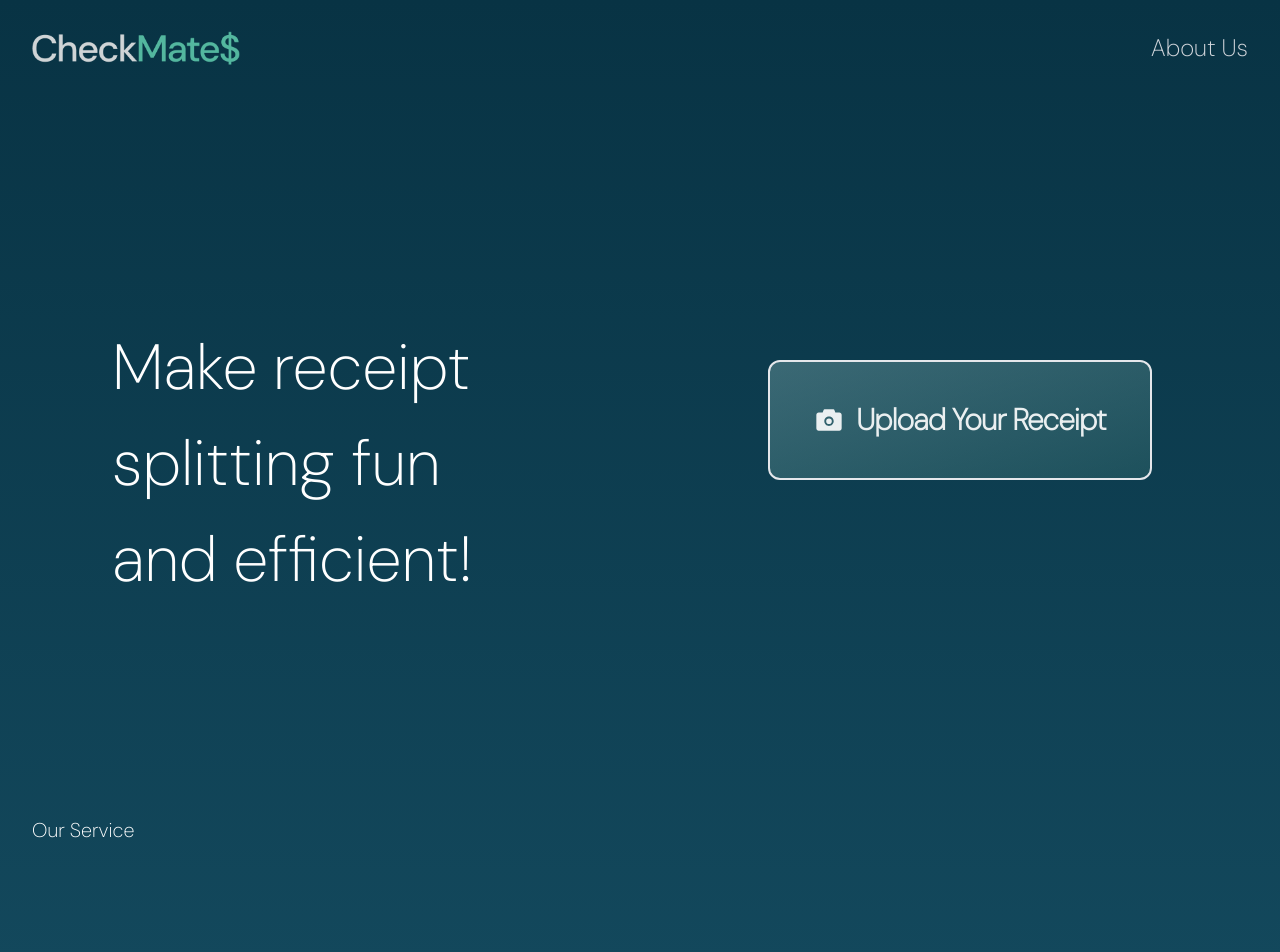
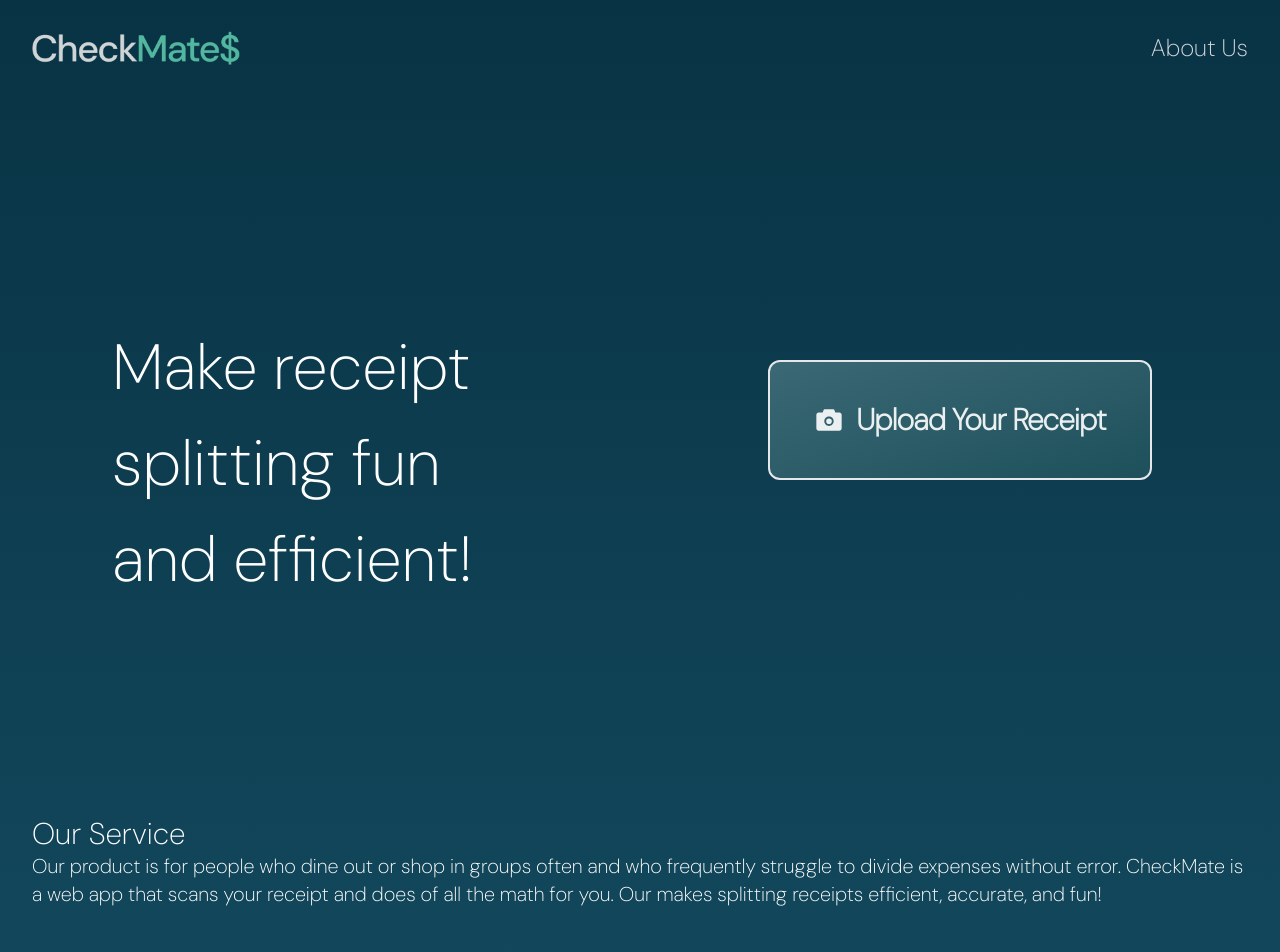
Before and after one commit to lyydiakim/checkmate, a Next.js app: page / in a window 1280 px wide. Shown: the top 952 px of the page. Built offline with nearby package versions, Linux system fonts and the light colour scheme.

Commit message:
Update OurService.tsx

```diff
--- a/components/landing-page/OurService.tsx
+++ b/components/landing-page/OurService.tsx
@@ -3,8 +3,9 @@ export default function OurService() {
   return (
     <div className="flex flex-row text-white">
       <hr className="h-px my-8 bg-gray-200 border-0 dark:bg-gray-700" />
-      <div className=" px-8 py-4 text-xl flex justify justify-center ">
+      <div className=" px-8 py-4 text-3xl flex flex-col justify justify-center ">
         <p className="underline-offset-4 decoration-white">Our Service</p>
+        <p className="text-xl">Our product is for people who dine out or shop in groups often and who frequently struggle to divide expenses without error. CheckMate is a web app that scans your receipt and does of all the math for you. Our makes splitting receipts efficient, accurate, and fun!</p>
       </div>
     </div>
   );
```
